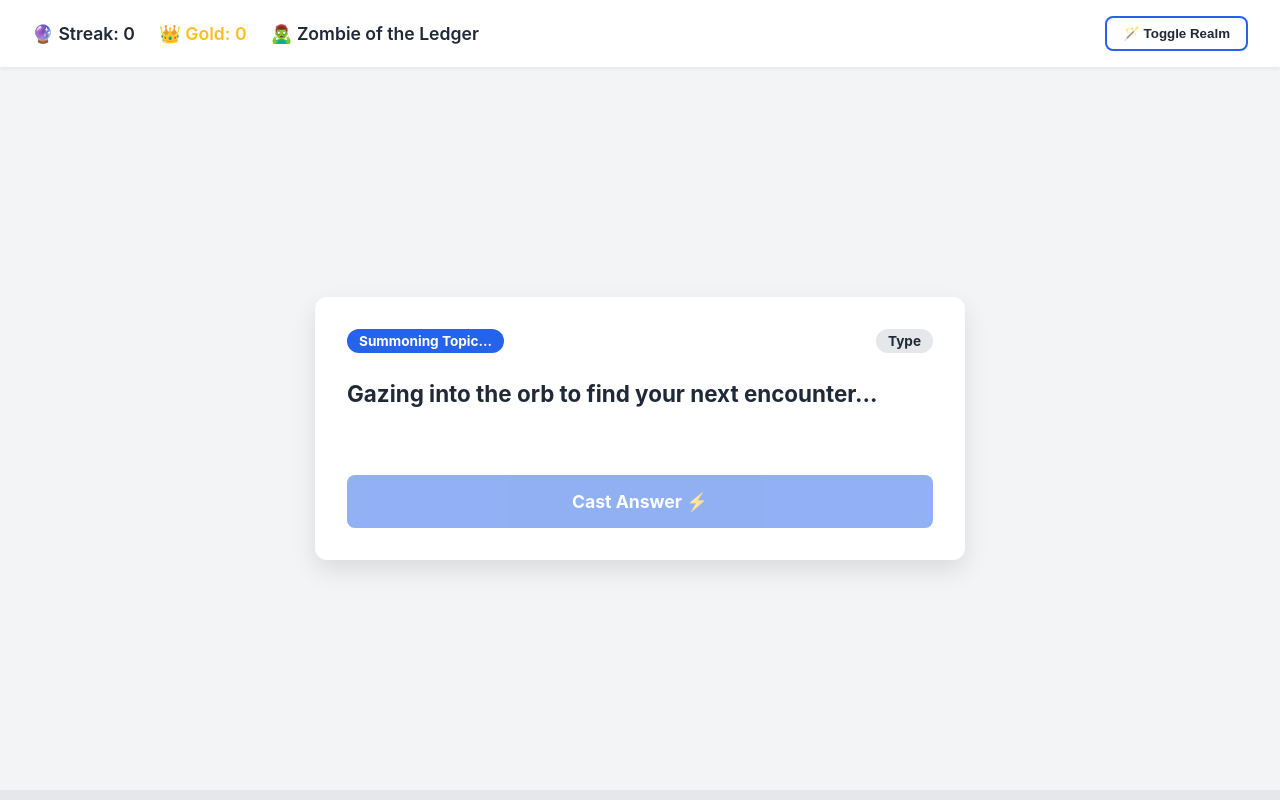
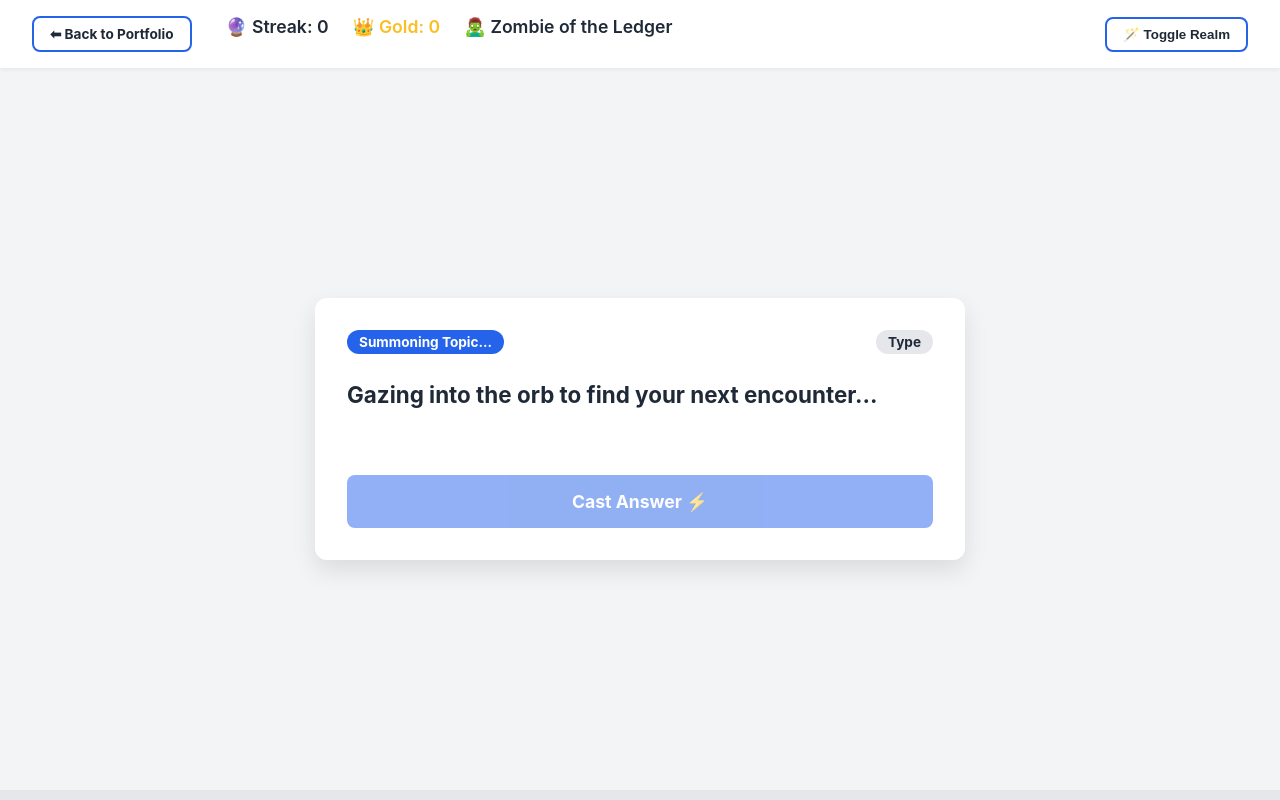
Before and after one commit to pm897/pm897.github.io, a plain HTML site: page Assets/FAR-Study-App/index.html in a window 1280 px wide. Drawn offline with nearby package versions, Linux system fonts and the light colour scheme; a script that the page names is missing.

Commit message:
Add files via upload

```diff
--- a/Assets/FAR-Study-App/index.html
+++ b/Assets/FAR-Study-App/index.html
@@ -10,6 +10,7 @@
 
     <header class="app-header">
         <div class="stats-bar">
+            <a href="../../index.html" class="btn-theme" style="text-decoration: none; font-size: 0.85rem; margin-right: 10px;">⬅ Back to Portfolio</a>
             <span id="streak-counter" title="Daily Study Streak">🔮 Streak: 0</span>
             <span id="score-counter" title="Total Points">👑 Gold: 0</span>
             <span id="player-rank" title="Current Rank">🧟‍♂️ Zombie of the Ledger</span>
```
